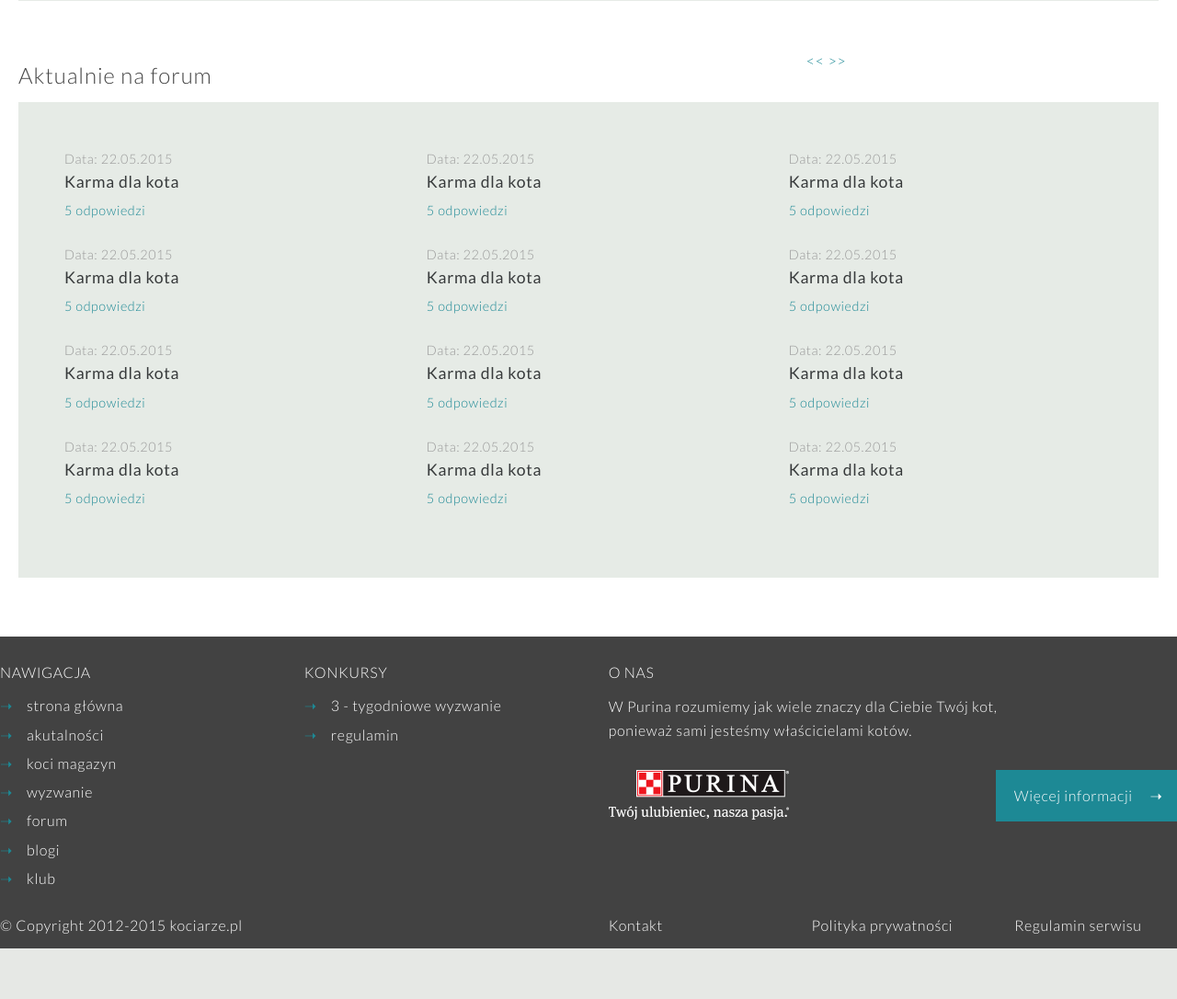
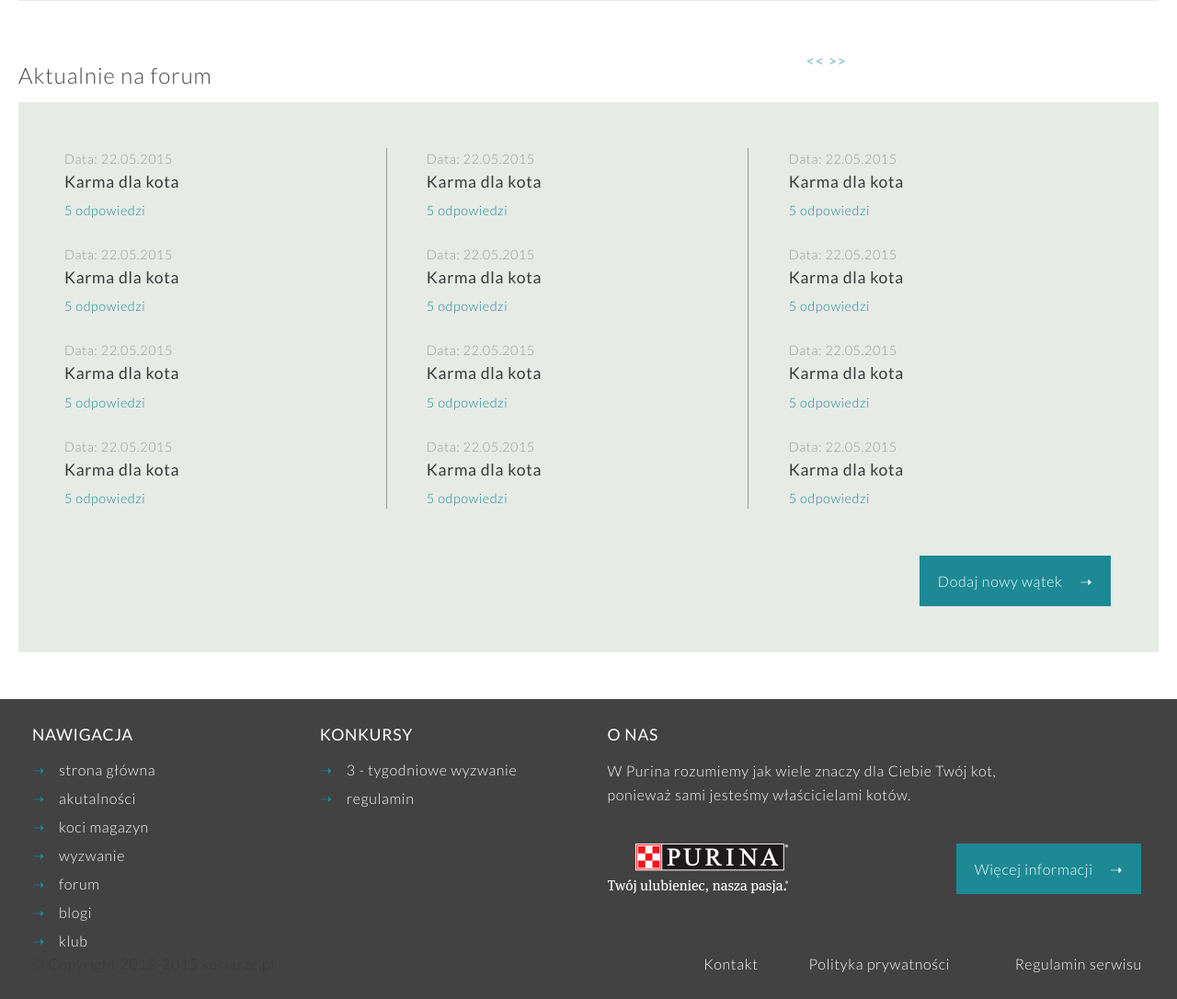
Before and after one commit to MeatNetAgency/kociarze, a PHP site: page /test.php in a window 1280 px wide. Shown: the part 2869-3955 px from the top of the page at 92% size. Before the commit the page ends 3900 px from the top, so only its background shows below. Run offline with PHP 8.4, Linux system fonts and the light colour scheme; some libraries are stand-ins or nearby versions.

Commit message:
poprawki do footer i buttonów (transition)

```diff
--- a/css/main.css
+++ b/css/main.css
@@ -38,9 +38,9 @@ p												{margin-bottom:15px;}
 /* BUTTONS */
 .button										{display:inline-block; text-align:center; color:white; padding: 15px 20px;}
 .button-grey								{background:#424242;}
-.button-grey:hover						{background:#1d8995; transition:0.5s; text-decoration:none; color:white;}
+.button-grey:hover						{background:#1d8995; transition:0.3s; text-decoration:none; color:white;}
 .button-teal								{background:#1d8995;}
-.button-teal:hover						{background:#424242; transition:0.5s; text-decoration:none; color:white;}
+.button-teal:hover						{background:#424242; transition:0.3s; text-decoration:none; color:white;}
 
 
 
@@ -81,8 +81,8 @@ article h3 a:hover						{color:#1d8995 !important;}
 
 
 /* BUY NOW */
-.buy-now							{position:absolute; top:27%; right:0%; background-color:#1d8995;padding:1%; z-index:100; transition: 0.5s;}
-	.buy-now:hover			{background-color:#197575; transition: 0.5s;}
+.buy-now							{position:absolute; top:27%; right:0%; background-color:#1d8995;padding:1%; z-index:100; transition: 0.3s;}
+	.buy-now:hover			{background-color:#197575; transition: 0.3s;}
 
 
 
@@ -103,8 +103,8 @@ article h3 a:hover						{color:#1d8995 !important;}
 
 
 .panel								{position:absolute; left:0; right:0; margin:auto; max-width:1280px; z-index:9990; font-size:0.7em; display: none;}
-	.panel .panel-roll			{background-color: white; transition:0.5s;}
-	.panel .panel-roll	:hover {background-color: #E6EBE6 ; cursor:pointer; transition:0.5s;}
+	.panel .panel-roll			{background-color: white; transition:0.3s;}
+	.panel .panel-roll	:hover {background-color: #E6EBE6 ; cursor:pointer; transition:0.3s;}
 	.panel-options				{padding:2%; border:solid #999999 1px; border-top:0px;}
 	.panel-controller			{padding-left:9%; color: #1d8995; }
 	.panel-message img	{width:100%;}
@@ -228,8 +228,8 @@ nav ul li a:hover  				{color:#1d8995 !important;}
 .header-left						{float:left;}
 .article-header					{padding-top:2%;}
 .arrows								{float:right;}
-	.arrows a 						{background-color: #E6EBE6; color:white; padding:25px;margin-left:1px; transition:0.5s;}
-	.arrows a:hover			{background-color: #1d8995; transition:0.5s; }
+	.arrows a 						{background-color: #E6EBE6; color:white; padding:25px;margin-left:1px; transition:0.3s;}
+	.arrows a:hover			{background-color: #1d8995; transition:0.3s; }
 		.right-arrow				{color: #424242!important;}
 		.right-arrow:hover	{color: white!important;}
 .photo 								{width:100%;}
@@ -244,8 +244,8 @@ nav ul li a:hover  				{color:#1d8995 !important;}
 		.magazine-data		{padding: 2% 0%; font-size:0.9em;color:#999999}
 		.inside-magazine		{color:#999999; padding-left:10%;}
 		.magazine-text  		{padding-top:5%; padding-bottom: 5%; line-height:150%; font-weight:300; color:#606060; }
-		.button-comment 	{background-color: #1d8995; padding:6.5%; width:50%; transition:0.5s;}
-		.button-comment:hover 	{background-color: #197575; transition:0.5s;}
+		.button-comment 	{background-color: #1d8995; padding:6.5%; width:50%; transition:0.3s;}
+		.button-comment:hover 	{background-color: #197575; transition:0.3s;}
 		.blog .button-read	{padding:6.5%; width:40%; left:50%; position:relative;}
 
 .lista .ellista 					{float:left; list-style-type:none;}
@@ -279,21 +279,18 @@ nav ul li a:hover  				{color:#1d8995 !important;}
 
 
 /* FOOTER */
-.footer								{position:absolute; left:0; width:100%!important; margin-top:5%; background-color: #424242; padding-top:2%;}
-.footer-content a 				{color:white;}
-.footer-content a:hover 		{color: #1d8995; transition:0.5s;}
-.footer-arrows-color			{color: #1d8995; transition:0.5s;}
-.footer-header					{padding-bottom:2%; color:white;}
-.footer-content					{color:white;}
-.footer-content ul li 			{list-style-type:none; padding-top:2%;}
-.footer-bottom					{margin-top:2%; margin-bottom:1%;}
-.footer-end						{color:white;}
-.footer-end a						{color:white;transition:0.5s;}
-.footer-end a:hover			{color:#1d8995; transition:0.5s;}
-.footer-graphics					{padding-top:5%;}
-.more-info							{position:relative; left:14%;}
-
-
+#footer								{background-color: #424242;}
+.footer								{padding:25px 15px;}
+.footer a 							{color:white;}
+.footer a:hover 					{color: #1d8995; transition:0.3s;}
+.footer-arrows-color			{color: #1d8995; transition:0.3s;}
+.footer h4							{padding-bottom:2%; color:white; font-weight:400;}
+.footer p							{color:white;}
+.footer ul li 						{list-style-type:none; padding-top:2%;}
+.footer-bottom .twocol		{text-align:right !important;}
+.footer .button					{float:right;}
+.footer .button-teal:hover	{background:#666; color:white;}
+.footer .footer-image			{float:left;}
 
 
 
--- a/includes/footer.php
+++ b/includes/footer.php
@@ -1,11 +1,9 @@
+    <br /><br />
     <div class="container" id="footer">
     	<div class="footer">
         	<div class="row">
             	<div class="threecol">
-                	<div class="footer-header">
-                    NAWIGACJA
-                    </div>
-                    <div class="footer-content">
+                	<h4>NAWIGACJA</h4>
                     	<ul>
                         	 <li><span class="footer-arrows-color">&#x279d; &nbsp; &nbsp;</span><a href="#" title="Strona główna">strona główna</a></li>
                             <li><span class="footer-arrows-color">&#x279d; &nbsp; &nbsp;</span><a href="#" title="Aktualności">akutalności</a></li>
@@ -15,45 +13,30 @@
                             <li><span class="footer-arrows-color">&#x279d; &nbsp; &nbsp;</span><a href="#" title="Blogi">blogi</a></li>
                             <li><span class="footer-arrows-color">&#x279d; &nbsp; &nbsp;</span><a href="#" title="Klub">klub</a></li>
                         </ul>
-                    </div>
                 </div>
                 <div class="threecol">
-                	<div class="footer-header">
-                    KONKURSY
-                    </div>
-                    <div class="footer-content">
+                	<h4>KONKURSY</h4>
                     	<ul>
                         	 <li><span class="footer-arrows-color">&#x279d; &nbsp; &nbsp;</span><a href="#" title="3 - tygodniowe wyzwanie">3 - tygodniowe wyzwanie</a></li>
                             <li><span class="footer-arrows-color">&#x279d; &nbsp; &nbsp;</span><a href="#" title="Regulamin">regulamin</a></li>
                         </ul>
-                    </div>
                 </div>
                 <div class="sixcol last">
-                	<div class="footer-header">
-                    O NAS
-                    </div>
-                    <div class="footer-content">
-                    W Purina rozumiemy jak wiele znaczy dla Ciebie Twój kot,<br/>
-					ponieważ sami jesteśmy właścicielami kotów.
-                    	<div class="row footer-graphics">
-                        	<div class="sixcol">
-                    			<a hover="#" title="Purina One"><img src="img/purina-logo-footer.png" alt="Purina: Twój ulubieniec -nasza pasja"/></a>
-                           </div>
-                           <div class="sixcol last more-info" >
-                           		<a href="#" title="Wicej informacji" class="button button-teal">Więcej informacji &nbsp; &nbsp; &#x279d;</a>
-                           </div>
-                       </div>
-                    </div>
+                	<h4>O NAS</h4>
+                    <p>W Purina rozumiemy jak wiele znaczy dla Ciebie Twój kot,<br/>ponieważ sami jesteśmy właścicielami kotów.</p>
+                    <br />
+                    <a href="#" title="Purina One" class="footer-image"><img src="img/purina-logo-footer.png" alt="Purina: Twój ulubieniec -nasza pasja"/></a>
+                    <a class="button button-teal" href="#" title="Więcej informacji">Więcej informacji &nbsp; &nbsp; &#x279d;</a>
+                    <br class="clear">
                 </div>
             </div>
             <div class="row footer-bottom">
-            	<div class="threecol footer-end">© Copyright 2012-2015 kociarze.pl</div>
-                <div class="threecol footer-end"></div>
-                <div class="twocol footer-end"><a href="#" title="Kontakt">Kontakt</a></div>
-                <div class="twocol footer-end"><a href="#" title="Polityka prywatności">Polityka prywatności</a></div>
-                <div class="twocol last footer-end"><a href="#" title="Regulamin serwisu">Regulamin serwisu</a></div>
+            	<div class="sixcol">© Copyright 2012-2015 kociarze.pl</div>
+                <div class="twocol"><a href="#" title="Kontakt">Kontakt</a></div>
+                <div class="twocol"><a href="#" title="Polityka prywatności">Polityka prywatności</a></div>
+                <div class="twocol last"><a href="#" title="Regulamin serwisu">Regulamin serwisu</a></div>
             </div>
-    	</div>
+        </div>
     </div>
     </body>
 </html>
--- a/includes/header.php
+++ b/includes/header.php
@@ -97,7 +97,7 @@
 
         <!-- Main menu:begin -->
 
-        <div class="row">
+        <div class="row" id="menu-container">
         	<div id="row-spacer">&nbsp;</div>
             <div id="nav-border-top">&nbsp;</div>
             <div id="nav-border-bottom">&nbsp;</div>
--- a/test.php
+++ b/test.php
@@ -124,7 +124,7 @@
             <div class="fourcol"></div>
             <div class="fourcol last">
             	<div class="arrow-nav">
-                	<a href="#">&lt;&lt;</a> <a href="#" >&gt;&gt;</a>
+                	<a href="#" title="Cofnij">&lt;&lt;</a> <a href="#" title="Do przodu">&gt;&gt;</a>
                 </div>
             </div>
         </div>
@@ -180,7 +180,7 @@
             <div class="fourcol"></div>
             <div class="fourcol last">
             	<div class="arrow-nav">
-                	<a href="#">&lt;&lt;</a> <a href="#">&gt;&gt;</a>
+                	<a href="#" title="Cofnij">&lt;&lt;</a> <a href="#" title="Do przodu">&gt;&gt;</a>
                 </div>
             </div>
         </div>
@@ -226,7 +226,7 @@
             <div class="fourcol"></div>
             <div class="fourcol last">
             	<div class="arrow-nav">
-                	<a href="#">&lt;&lt;</a> <a href="#">&gt;&gt;</a>
+                	<a href="#" title="Cofnij">&lt;&lt;</a> <a href="#" title="Do przodu">&gt;&gt;</a>
                 </div>
             </div>
         </div>
@@ -322,7 +322,7 @@
             <div class="fourcol"></div>
             <div class="fourcol last">
             	<div class="arrow-nav">
-                	<a href="#">&lt;&lt;</a> <a href="#">&gt;&gt;</a>
+                	<a href="#" title="Cofnij">&lt;&lt;</a> <a href="#" title="Do przodu">&gt;&gt;</a>
                 </div>
             </div>
         </div>
@@ -332,55 +332,63 @@
             	<article class="forum">
                 	<div class="row">
                     	<div class="fourcol">
+                        	<div class="right-border">
                                 <div class="date">Data: 22.05.2015</div>
                                 <h4>Karma dla kota</h4>
-                            <div class="replies"><a href="#">5 odpowiedzi</a></div>
+                                <div class="replies"><a href="#" title="Odpowiedzi">5 odpowiedzi</a></div>
 
                                 <div class="date">Data: 22.05.2015</div>
                                 <h4>Karma dla kota</h4>
-                            <div class="replies"><a href="#">5 odpowiedzi</a></div>
+                                <div class="replies"><a href="#" title="Odpowiedzi">5 odpowiedzi</a></div>
 
                                 <div class="date">Data: 22.05.2015</div>
                                 <h4>Karma dla kota</h4>
-                            <div class="replies"><a href="#">5 odpowiedzi</a></div>
+                                <div class="replies"><a href="#" title="Odpowiedzi">5 odpowiedzi</a></div>
 
                                 <div class="date">Data: 22.05.2015</div>
                                 <h4>Karma dla kota</h4>
-                            <div class="replies"><a href="#">5 odpowiedzi</a></div>
+                                <div class="replies"><a href="#" title="Odpowiedzi">5 odpowiedzi</a></div>
+                            </div>
                         </div>
                         <div class="fourcol">
+                       	 	<div class="right-border">
                                 <div class="date">Data: 22.05.2015</div>
                                 <h4>Karma dla kota</h4>
-                            <div class="replies"><a href="#">5 odpowiedzi</a></div>
+                                <div class="replies"><a href="#" title="Odpowiedzi">5 odpowiedzi</a></div>
 
                                 <div class="date">Data: 22.05.2015</div>
                                 <h4>Karma dla kota</h4>
-                            <div class="replies"><a href="#">5 odpowiedzi</a></div>
+                                <div class="replies"><a href="#" title="Odpowiedzi">5 odpowiedzi</a></div>
 
                                 <div class="date">Data: 22.05.2015</div>
                                 <h4>Karma dla kota</h4>
-                            <div class="replies"><a href="#">5 odpowiedzi</a></div>
+                                <div class="replies"><a href="#" title="Odpowiedzi">5 odpowiedzi</a></div>
 
                                 <div class="date">Data: 22.05.2015</div>
                                 <h4>Karma dla kota</h4>
-                            <div class="replies"><a href="#">5 odpowiedzi</a></div>
+                                <div class="replies"><a href="#" title="Odpowiedzi">5 odpowiedzi</a></div>
+                            </div>
                         </div>
                         <div class="fourcol last">
                         	<div class="date">Data: 22.05.2015</div>
                             <h4>Karma dla kota</h4>
-                            <div class="replies"><a href="#">5 odpowiedzi</a></div>
+                            <div class="replies"><a href="#" title="Odpowiedzi">5 odpowiedzi</a></div>
 
                             <div class="date">Data: 22.05.2015</div>
                             <h4>Karma dla kota</h4>
-                            <div class="replies"><a href="#">5 odpowiedzi</a></div>
+                            <div class="replies"><a href="#" title="Odpowiedzi">5 odpowiedzi</a></div>
 
                             <div class="date">Data: 22.05.2015</div>
                             <h4>Karma dla kota</h4>
-                            <div class="replies"><a href="#">5 odpowiedzi</a></div>
+                            <div class="replies"><a href="#" title="Odpowiedzi">5 odpowiedzi</a></div>
 
                             <div class="date">Data: 22.05.2015</div>
                             <h4>Karma dla kota</h4>
-                            <div class="replies"><a href="#">5 odpowiedzi</a></div>
+                            <div class="replies"><a href="#" title="Odpowiedzi">5 odpowiedzi</a></div>
+
+                            <br>
+                            <a class="button button-teal" href="#" title="Dodaj nowy wątek">Dodaj nowy wątek &nbsp; &nbsp; &#x279d;</a>
+                    		<br class="clear">
                         </div>
                     </div>
                 </article>
```
Also changed, not shown: js/main.js (+68 -2 lines). Lines whose indentation alone changed are shown as unchanged.
